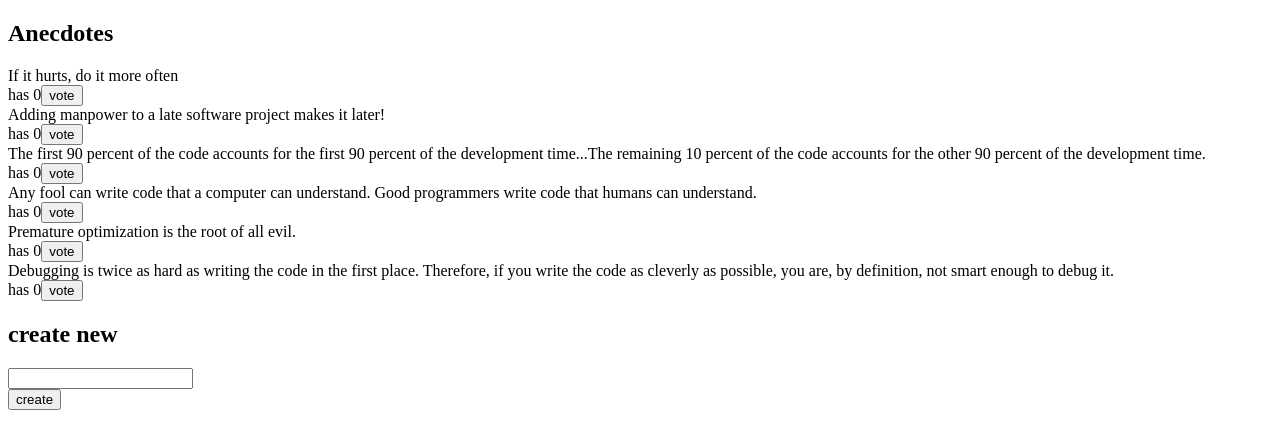
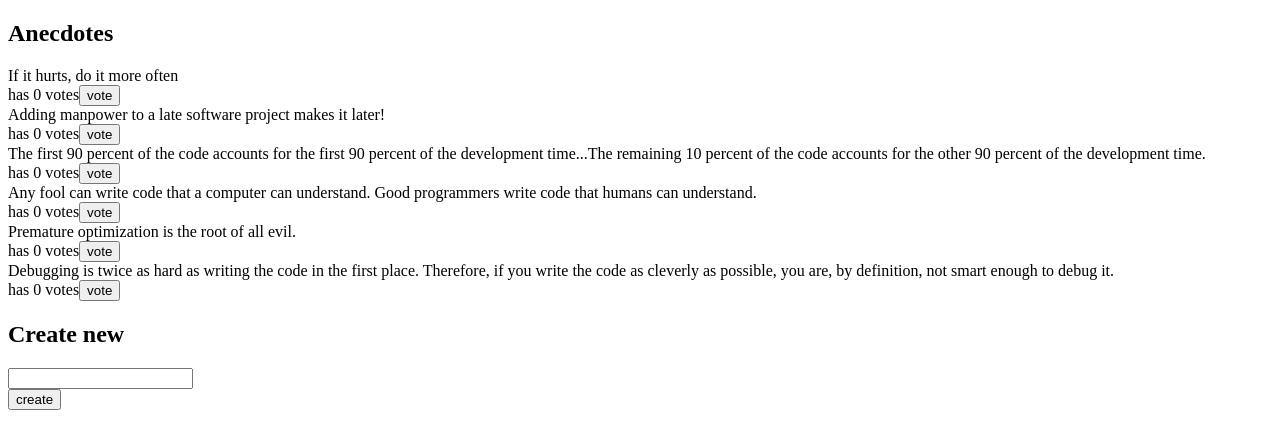
Before and after one commit to ElisaHoo/FullStack_part6_Redux, a React (Create React App) app in the folder redux-anecdotes/: page / in a window 1280 px wide. Shown: the top 448 px of the page. Built offline with nearby package versions, Linux system fonts and the light colour scheme.

Commit message:
Separating a new anecdote creating and listing anecdotes to own components (6.7-6.8)

```diff
--- a/redux-anecdotes/src/App.js
+++ b/redux-anecdotes/src/App.js
@@ -1,43 +1,13 @@
-import { useSelector, useDispatch } from 'react-redux'
-import { addVote, createAnecdote } from './reducers/anecdoteReducer'
+import NewAnecdote from './components/AnecdoteForm'
+import AnecdoteList from './components/AnecdoteList'
 
 const App = () => {
-  const anecdotes = useSelector(state => state)
-  const dispatch = useDispatch()
-
-  const addAnecdote = (event) => {
-    event.preventDefault()
-    const content = event.target.newAnecdote.value  // referred to input-fields name
-    event.target.newAnecdote.value = ''
-    dispatch(createAnecdote(content))
-  }
-
-  const vote = (id) => {
-    dispatch(addVote(id))  // dispatching action type to reducer
-  }
-
   return (
     <div>
       <h2>Anecdotes</h2>
-      {anecdotes
-        .sort((a, b) => b.votes - a.votes)
-        .map(anecdote =>
-          <div key={anecdote.id}>
-            <div>
-              {anecdote.content}
-            </div>
-            <div>
-              has {anecdote.votes}
-              <button onClick={() => vote(anecdote.id)}>vote</button>
-            </div>
-          </div>
-        )
-      }
-      <h2>create new</h2>
-      <form onSubmit={addAnecdote}>
-        <div><input name='newAnecdote'/></div>
-        <button type='submit'>create</button>
-      </form>
+      <AnecdoteList />
+      <h2>Create new</h2>
+      <NewAnecdote />
     </div>
   )
 }
--- /dev/null
+++ b/redux-anecdotes/src/components/AnecdoteForm.js
@@ -0,0 +1,23 @@
+import { useDispatch } from "react-redux"
+import { createAnecdote } from "../reducers/anecdoteReducer"
+
+
+const NewAnecdote = (props) => {
+    const dispatch = useDispatch()
+
+    const addAnecdote = (event) => {
+        event.preventDefault()
+        const content = event.target.newAnec.value  // referred to input-fields name
+        event.target.newAnec.value = ''
+        dispatch(createAnecdote(content))
+    }
+
+    return (
+        <form onSubmit={addAnecdote}>
+            <div><input name='newAnec'/></div>
+            <button type='submit'>create</button>
+      </form>
+    )
+}
+
+export default NewAnecdote
--- /dev/null
+++ b/redux-anecdotes/src/components/AnecdoteList.js
@@ -0,0 +1,32 @@
+import { useSelector, useDispatch } from 'react-redux'
+import { addVote } from '../reducers/anecdoteReducer'
+
+const AnecdoteList = (props) => {
+    const anecdotes = useSelector(state => state)
+    const dispatch = useDispatch()
+
+    const vote = (id) => {
+        dispatch(addVote(id))  // dispatching action type to reducer
+    }
+
+    return (
+        <div>
+            {anecdotes
+                .sort((a, b) => b.votes - a.votes)
+                .map(anecdote =>
+                    <div key={anecdote.id}>
+                    <div>
+                        {anecdote.content}
+                    </div>
+                    <div>
+                        has {anecdote.votes} votes
+                        <button onClick={() => vote(anecdote.id)}>vote</button>
+                    </div>
+      </div>
+    )
+  }
+        </div>
+    )
+}
+
+export default AnecdoteList
--- a/redux-anecdotes/src/reducers/anecdoteReducer.js
+++ b/redux-anecdotes/src/reducers/anecdoteReducer.js
@@ -33,6 +33,7 @@ const reducer = (state = initialState, action) => {
   }
 }
 
+// action creator function
 export const createAnecdote = (content) => {
   return {
     type: 'NEW_ANECDOTE',
@@ -44,6 +45,7 @@ export const createAnecdote = (content) => {
   }
 }
 
+// action creator function
 export const addVote = (id) => {
   return {
     type: 'VOTE',
```
